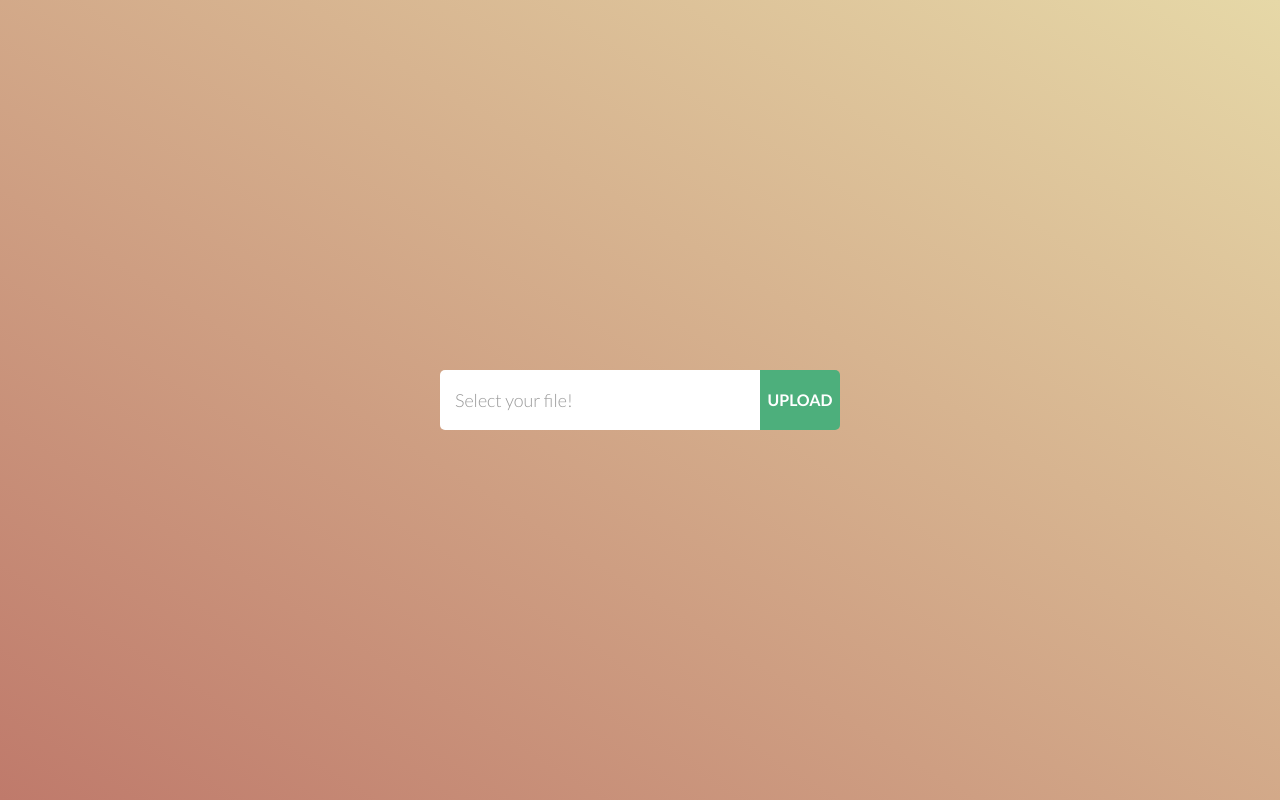
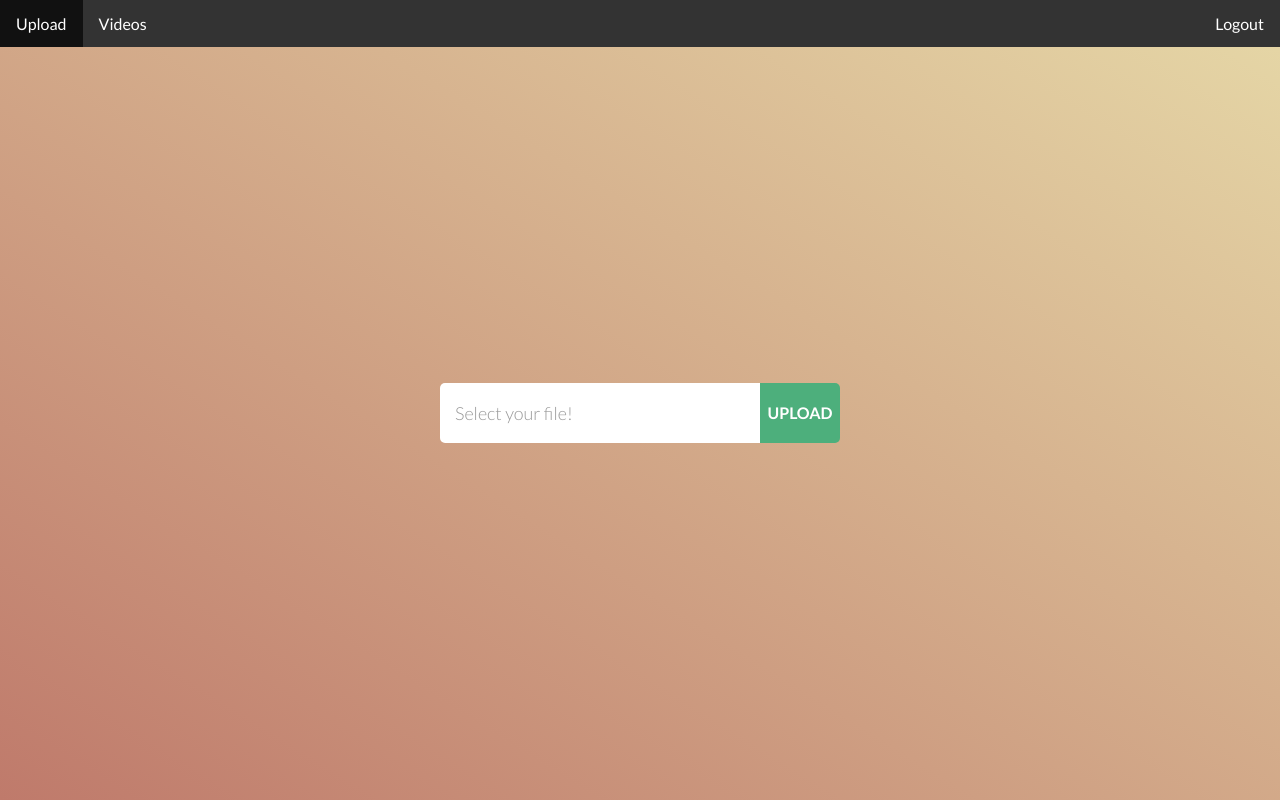
Before and after one commit to anuragregmi/video-uploader-frontend, a website: page index.html in a window 1280 px wide. Drawn offline with nearby package versions, Linux system fonts and the light colour scheme; sample sign-in values are in the browser's storage.

Commit message:
Add navigation bar

```diff
--- a/checkLogin.js
+++ b/checkLogin.js
@@ -5,6 +5,10 @@ function checkLogin() {
     if (!token) {
         // Simulate a mouse click:
         window.location.href = "/login";
+    } else {
+        var login_link = document.querySelector("#login-link")
+        login_link.innerHTML = "Logout"
+        login_link.setAttribute("href", "javascript: window.localStorage.clear(); window.location.reload()")
     }
 }
 
--- a/index.html
+++ b/index.html
@@ -1,5 +1,6 @@
 <!DOCTYPE html>
 <html>
+
 <head>
   <meta charset="UTF-8">
   <title> Upload video</title>
@@ -7,7 +8,7 @@
   <style>
     .container {
       position: absolute;
-      top: 0;
+      top: 25px;
       right: 0;
       bottom: 0;
       left: 0;
@@ -111,12 +112,22 @@
 </head>
 
 <body>
+  <nav>
+    <ul>
+      <li><a href="/">Upload</a></li>
+      <li><a href="/videos">Videos</a></li>
+      <li style="float: right"><a href="/login" id="login-link">Login</a></li>
+    </ul>
+  </nav>
+
   <!-- check login before loading other content -->
   <script src="/checkLogin.js" type="text/javascript"></script>
-  <div class="container bg-custom">
+
+
+  <div class="container">
     <form class="form">
       <div class="file-upload-wrapper" data-text="Select your file!" id="file-upload-wrapper">
-        <input name="raw_file" type="file" class="file-upload-field" value="" id="file-upload-field" required>
+        <input name="raw_file" type="file" class="file-upload-field" value="" id="file-upload-field" required />
         <button class="upload-button" type="submit">Upload</button>
       </div>
     </form>
--- a/script.js
+++ b/script.js
@@ -1,6 +1,6 @@
 const token = window.localStorage.getItem('authToken')
 const $axios = axios.create({
-    baseURL: 'http://localhost:8000/',
+    baseURL: `http://${window.location.hostname}:8000/`,
     headers: token ? { 'Authorization': `token ${token}` } : {}
 });
 
--- a/style.css
+++ b/style.css
@@ -6,9 +6,42 @@ body {
   background-image: linear-gradient(to top right,#bf7a6b 0%, #e6d8a7 100%);
   border: 0px;
   background-attachment: fixed;
+  padding-top: 50px;
 }
 
 button {
   font-weight: 700;
   font-family: "Lato", sans-serif;
 }
+
+nav ul {
+  list-style-type: none;
+  margin: 0;
+  padding: 0;
+  overflow: hidden;
+  background-color: #333;
+}
+
+nav li {
+  float: left;
+}
+
+nav li a {
+  display: block;
+  color: white;
+  text-align: center;
+  padding: 14px 16px;
+  text-decoration: none;
+}
+
+/* Change the link color to #111 (black) on hover */
+nav li a:hover {
+  background-color: #111;
+}
+
+nav {
+  position: fixed;
+  top: 0;
+  left: 0;
+  right: 0;
+}
```
Also changed, not shown: login/index.html (+2 -1 lines), videos/index.html (+7 -0 lines), videos/watch/index.html (+12 -3 lines). Lines whose indentation alone changed are shown as unchanged.
